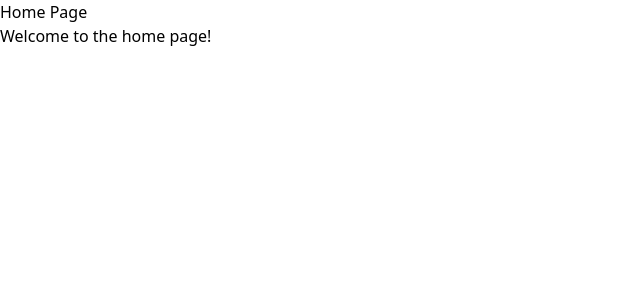
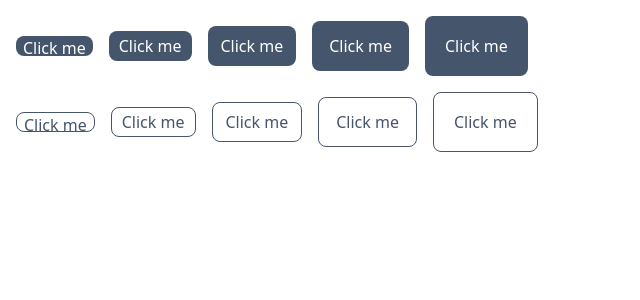
Before and after one commit to Ploppy3/ai-app, a Next.js app: page / in a window 1280 px wide. Shown: the top 300 px of the page, without its empty margins (0-640 px from the left). Built offline with nearby package versions, Linux system fonts and the light colour scheme.

Commit message:
feat: enhance component documentation and add Dialog and Portal components

```diff
--- a/app/page.jsx
+++ b/app/page.jsx
@@ -1,13 +1,22 @@
 import Button from '../components/Button/Button';
 
-function HomePage() {
+export default function Home() {
   return (
-    <div>
-      <h1>Home Page</h1>
-      <p>Welcome to the home page!</p>
-      <Button>Click me</Button>
-    </div>
+    <main className="p-[16px]">
+      <div className="flex items-center gap-4 flex-wrap">
+        <Button size="xs" variant="flat">Click me</Button>
+        <Button size="sm" variant="flat">Click me</Button>
+        <Button size="md" variant="flat">Click me</Button>
+        <Button size="lg" variant="flat">Click me</Button>
+        <Button size="xl" variant="flat">Click me</Button>
+      </div>
+      <div className="flex items-center gap-4 mt-4 flex-wrap">
+        <Button size="xs" variant="outline">Click me</Button>
+        <Button size="sm" variant="outline">Click me</Button>
+        <Button size="md" variant="outline">Click me</Button>
+        <Button size="lg" variant="outline">Click me</Button>
+        <Button size="xl" variant="outline">Click me</Button>
+      </div>
+    </main>
   );
 }
-
-export default HomePage;
--- a/components/Button/Button.jsx
+++ b/components/Button/Button.jsx
@@ -1,8 +1,38 @@
-function Button({ children, colorPalette = 'primary' }) {
-  const paletteClass = `bg-${colorPalette}-600`;
+/**
+ * Button component
+ * @param {Object} props - Component props
+ * @param {import('react').ReactNode} props.children - The content of the button
+ * @param {'primary' | 'gray'} [props.colorPalette='gray'] - The color palette of the button
+ * @param {'xs' | 'sm' | 'md' | 'lg' | 'xl'} [props.size='md'] - The size of the button
+ * @param {'flat' | 'outline'} [props.variant='flat'] - The variant of the button
+ * @param {string} [props.className] - Additional classes for the button
+ * @returns {import('react').JSX.Element} The button component
+ */
+function Button({ children, colorPalette = 'gray', size = 'md', variant = 'flat', className = '' }) {
+  const paletteClasses = {
+    primary: {
+      flat: 'bg-primary-600 hover:bg-primary-500 active:bg-primary-500 text-white',
+      outline: 'bg-transparent border border-primary-600 text-primary-600 hover:bg-primary-600/10 active:bg-primary-500',
+    },
+    gray: {
+      flat: 'bg-gray-600 hover:bg-gray-500 active:bg-gray-500 text-white',
+      outline: 'bg-transparent border border-gray-600 text-gray-600 hover:bg-gray-600/10 active:bg-gray-500',
+    },
+  };
+
+  const sizeClasses = {
+    xs: 'h-[20px] px-[7px]',
+    sm: 'h-[30px] px-[10px]',
+    md: 'h-[40px] px-[13px]',
+    lg: 'h-[50px] px-[17px]',
+    xl: 'h-[60px] px-[20px]',
+  };
+
+  const buttonClasses = paletteClasses[colorPalette][variant];
+  const sizeClass = sizeClasses[size] || sizeClasses.md;
 
   return (
-    <button className={`cursor-pointer ${paletteClass} text-white`}>
+    <button className={`cursor-pointer rounded-lg transition-all duration-200 whitespace-nowrap ${buttonClasses} ${sizeClass} ${className}`}>
       {children}
     </button>
   );
--- /dev/null
+++ b/components/Dialog/Dialog.jsx
@@ -0,0 +1,26 @@
+/**
+ * Dialog component
+ * @param {Object} props - Component props
+ * @param {boolean} props.isOpen - Whether the dialog is open
+ * @param {function} props.onClose - Callback when the dialog is closed
+ * @param {import('react').ReactNode} props.children - The content of the dialog
+ * @returns {import('react').JSX.Element | null} The dialog component
+ */
+function Dialog({ isOpen, onClose, children }) {
+  if (!isOpen) {
+    return null;
+  }
+
+  return (
+    <div className="fixed inset-0 z-50 flex items-center justify-center bg-black bg-opacity-50">
+      <div className="bg-white rounded-lg p-8 relative">
+        <button onClick={onClose} className="absolute top-4 right-4">
+          Close
+        </button>
+        {children}
+      </div>
+    </div>
+  );
+}
+
+export default Dialog;
--- /dev/null
+++ b/components/Portal/Portal.jsx
@@ -0,0 +1,27 @@
+import { useEffect, useRef } from 'react';
+import { createPortal } from 'react-dom';
+
+/**
+ * Portal component
+ * @param {Object} props - Component props
+ * @param {import('react').ReactNode} props.children - The content of the portal
+ * @returns {import('react').ReactPortal | null} The portal component
+ */
+function Portal({ children }) {
+  const elRef = useRef(null);
+  if (!elRef.current) {
+    elRef.current = document.createElement('div');
+  }
+
+  useEffect(() => {
+    const portalRoot = document.body;
+    portalRoot.appendChild(elRef.current);
+    return () => {
+      portalRoot.removeChild(elRef.current);
+    };
+  }, []);
+
+  return createPortal(children, elRef.current);
+}
+
+export default Portal;
```
Also changed, not shown: .gemini/GEMINI.md.
